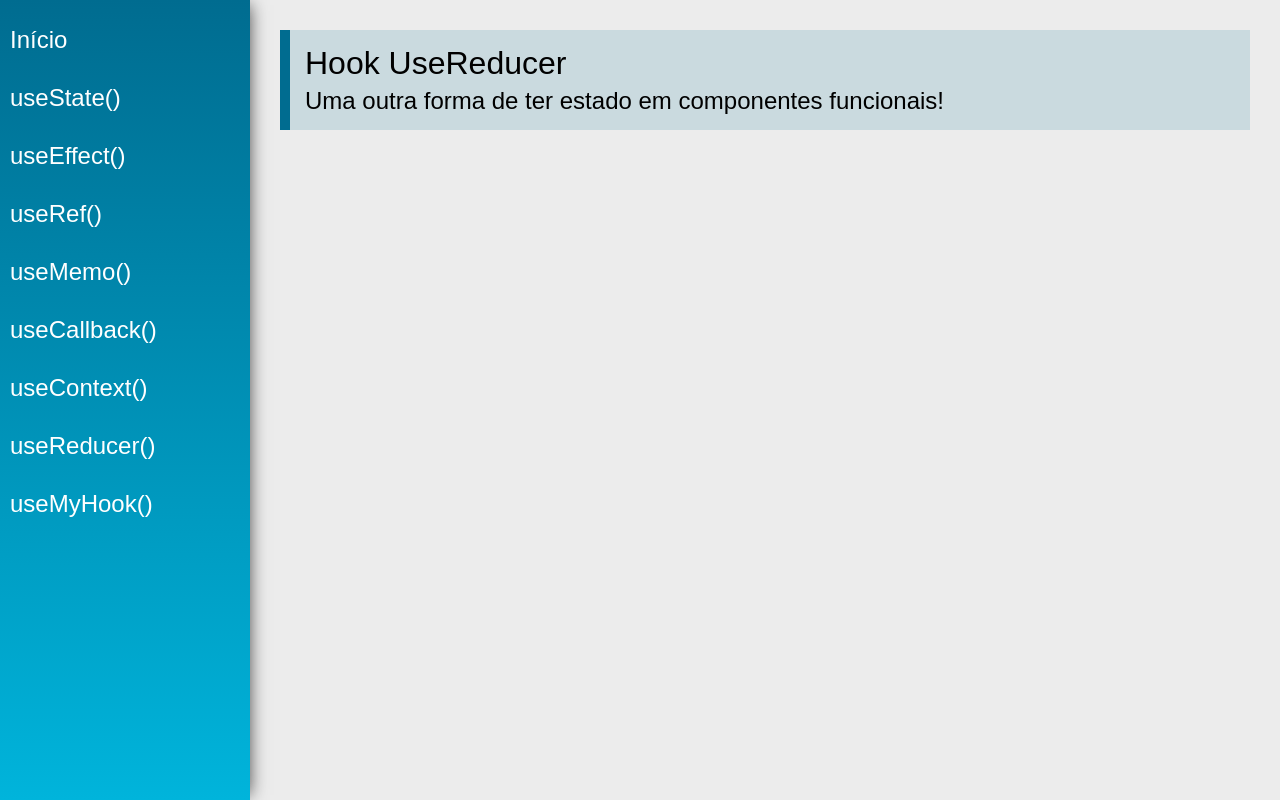
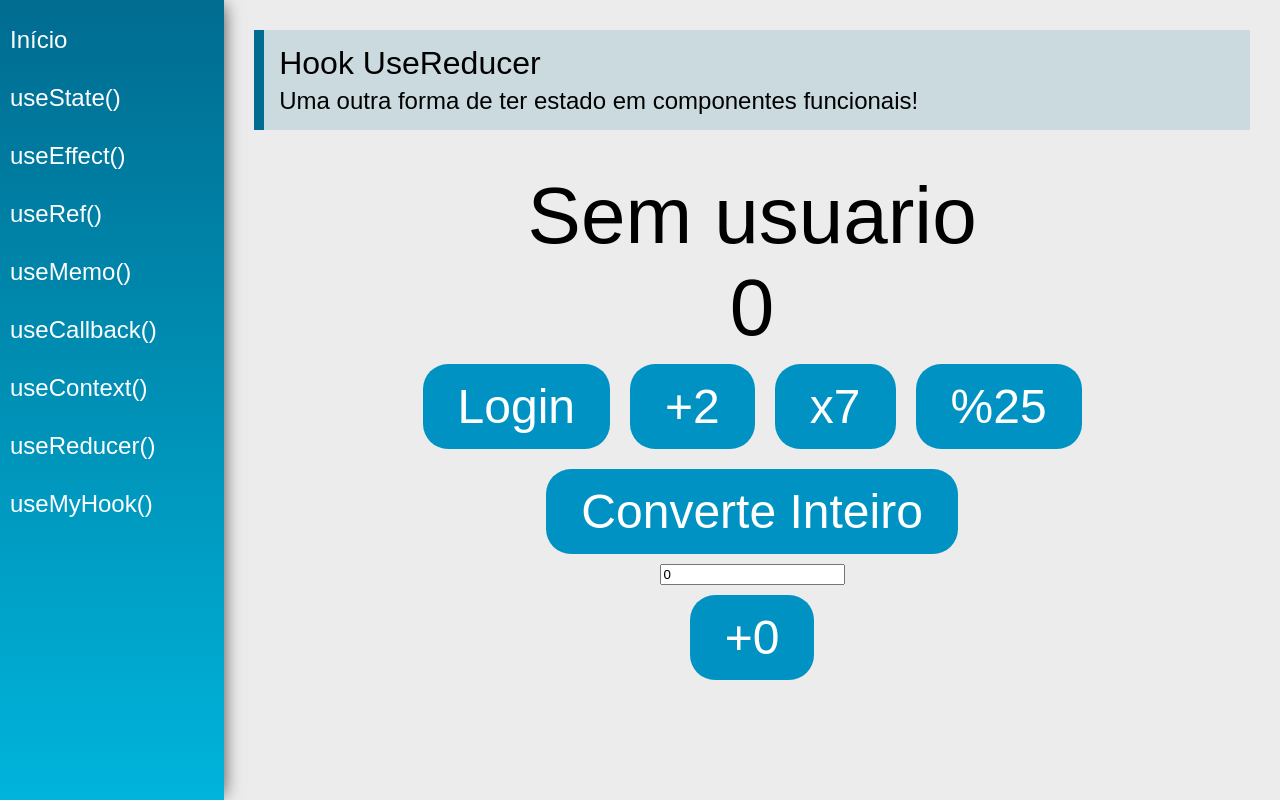
Before and after one commit to jaisonrobson/reacthooks, a React (Create React App) app: page /useReducer in a window 1280 px wide. Built offline with nearby package versions, Linux system fonts and the light colour scheme.

Commit message:
#Aula75 - feito Desafio de cenarios basicos do useReducer (minha versao)

```diff
--- a/src/views/examples/UseReducer.jsx
+++ b/src/views/examples/UseReducer.jsx
@@ -1,13 +1,107 @@
-import React from 'react'
+import React, { useReducer } from 'react'
 import PageTitle from '../../components/layout/PageTitle'
 
+const initialState = {
+    cart: [],
+    products: [],
+    user: null,
+    number: 0,
+    nNumber: 0,
+}
+
+function reducer(state, action) {
+    switch (action.type) {
+        case 'numberAdd2':
+            return { ...state, number: state.number + 2 }
+        case 'login':
+            return { ...state, user: { name: action.name } }
+        case 'numberMult7':
+            return { ...state, number: state.number * 7 }
+        case 'numberDiv25':
+            return { ...state, number: state.number / 25 }
+        case 'numberParseInt':
+            return { ...state, number: parseInt(state.number) }
+        case 'numberAddN':
+            return { ...state, number: state.number + action.number }
+        case 'setNNumber':
+            return { ...state, nNumber: action.nNumber }
+        default:
+            return state
+    }
+}
+
 const UseReducer = (props) => {
+    const [state, dispatch] = useReducer(reducer, initialState)
+
     return (
         <div className="UseReducer">
             <PageTitle
                 title="Hook UseReducer"
                 subtitle="Uma outra forma de ter estado em componentes funcionais!"
             />
+
+            <div className="center">
+                {
+                    state.user
+                        ? <span className="text">{state.user.name}</span>
+                        : <span className="text">Sem usuario</span>
+                }
+
+                <span className="text">{state.number}</span>
+
+                <div>
+                    <button
+                        className="btn"
+                        onClick={() => dispatch({ type: 'login', name: 'Maria' })}
+                    >
+                        Login
+                    </button>
+
+                    <button
+                        className="btn"
+                        onClick={() => dispatch({ type: 'numberAdd2' })}
+                    >
+                        +2
+                    </button>
+
+                    <button
+                        className="btn"
+                        onClick={() => dispatch({ type: 'numberMult7' })}
+                    >
+                        x7
+                    </button>
+
+                    <button
+                        className="btn"
+                        onClick={() => dispatch({ type: 'numberDiv25' })}
+                    >
+                        %25
+                    </button>
+
+                    <button
+                        className="btn"
+                        onClick={() => dispatch({ type: 'numberParseInt' })}
+                    >
+                        Converte Inteiro
+                    </button>
+                </div>
+
+                <div className="center">
+                    <input
+                        type="number"
+                        className="number"
+                        value={state.nNumber}
+                        onChange={(e) => dispatch({ type: 'setNNumber', nNumber: parseInt(e.target.value || state.nNumber) })}
+                    />
+
+                    <button
+                        className="btn"
+                        onClick={() => dispatch({ type: 'numberAddN', number: state.nNumber })}
+                    >
+                        +{state.nNumber}
+                    </button>
+                </div>
+            </div>
         </div>
     )
 }
```
